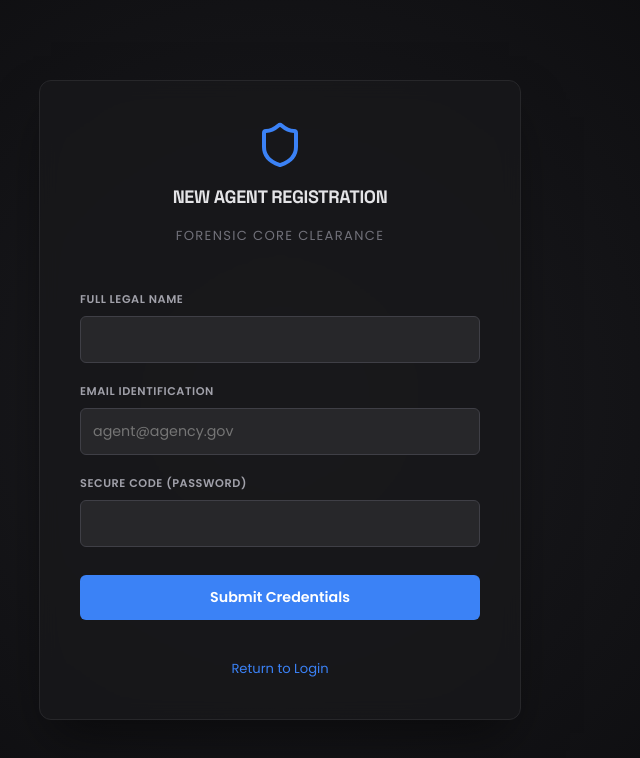
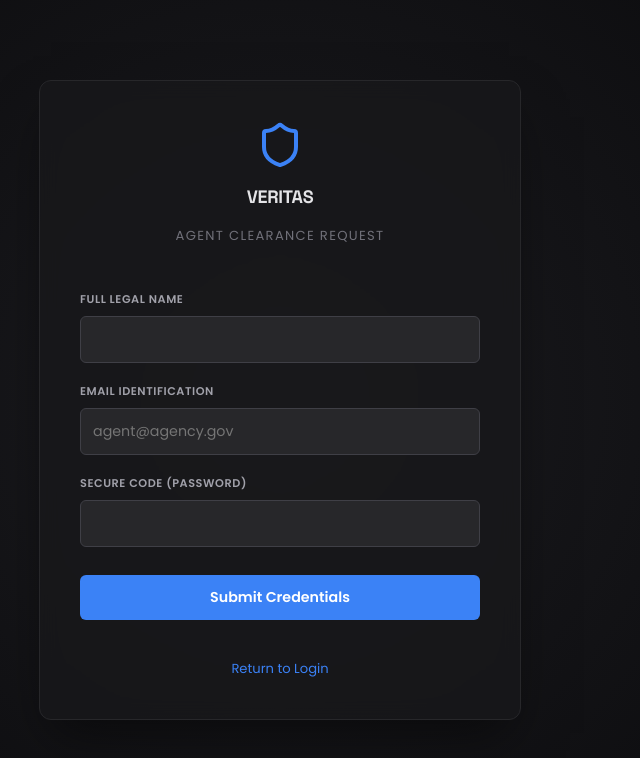
Before and after one commit to Juls-123/storyboard, a React (Vite) app: page /signup in a window 1280 px wide. Shown: the top 758 px of the page, without its empty margins (360-1000 px from the left). Built offline with nearby package versions, Linux system fonts and the light colour scheme.

Commit message:
chore: Update application title and signup page branding to VERITAS.

```diff
--- a/index.html
+++ b/index.html
@@ -10,7 +10,7 @@
   <link
     href="https://fonts.googleapis.com/css2?family=Poppins:wght@300;400;500;600&family=JetBrains+Mono:wght@400;500;700&family=Space+Grotesk:wght@500;600;700&display=swap"
     rel="stylesheet" />
-  <title>SHERLOCK</title>
+  <title>VERITAS</title>
 </head>
 
 <body>
--- a/src/pages/auth/SignupPage.tsx
+++ b/src/pages/auth/SignupPage.tsx
@@ -32,8 +32,8 @@ export default function SignupPage() {
             <div style={styles.card}>
                 <div style={styles.header}>
                     <Shield size={48} color="#3b82f6" />
-                    <h1 style={styles.title}>NEW AGENT REGISTRATION</h1>
-                    <p style={styles.subtitle}>Forensic Core Clearance</p>
+                    <h1 style={styles.title}>VERITAS</h1>
+                    <p style={styles.subtitle}>Agent Clearance Request</p>
                 </div>
 
                 <form onSubmit={handleSubmit} style={styles.form}>
```
